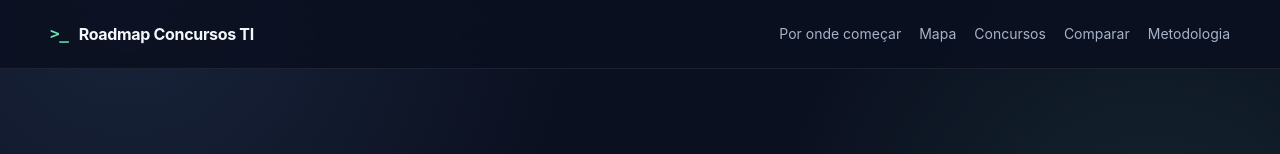
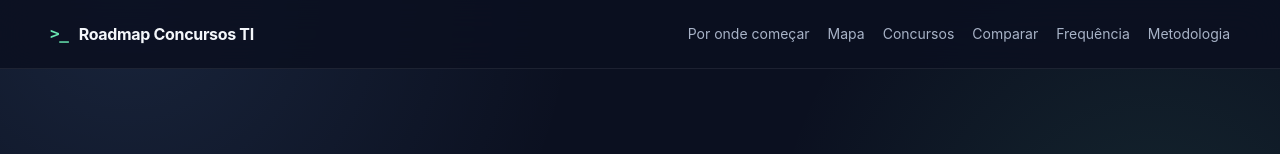
Before and after one commit to cvaraujo11/roadmap-concursos-ti, a Next.js app: page / in a window 1280 px wide. Shown: the top 154 px of the page. Built offline with nearby package versions, Linux system fonts and the light colour scheme.

Commit message:
feat: expose frequency navigation

```diff
--- a/src/components/Nav.tsx
+++ b/src/components/Nav.tsx
@@ -5,6 +5,7 @@ const links = [
   ["/mapa", "Mapa"],
   ["/concursos", "Concursos"],
   ["/comparar", "Comparar"],
+  ["/frequencia", "Frequência"],
   ["/metodologia", "Metodologia"],
 ] as const;
 
```
